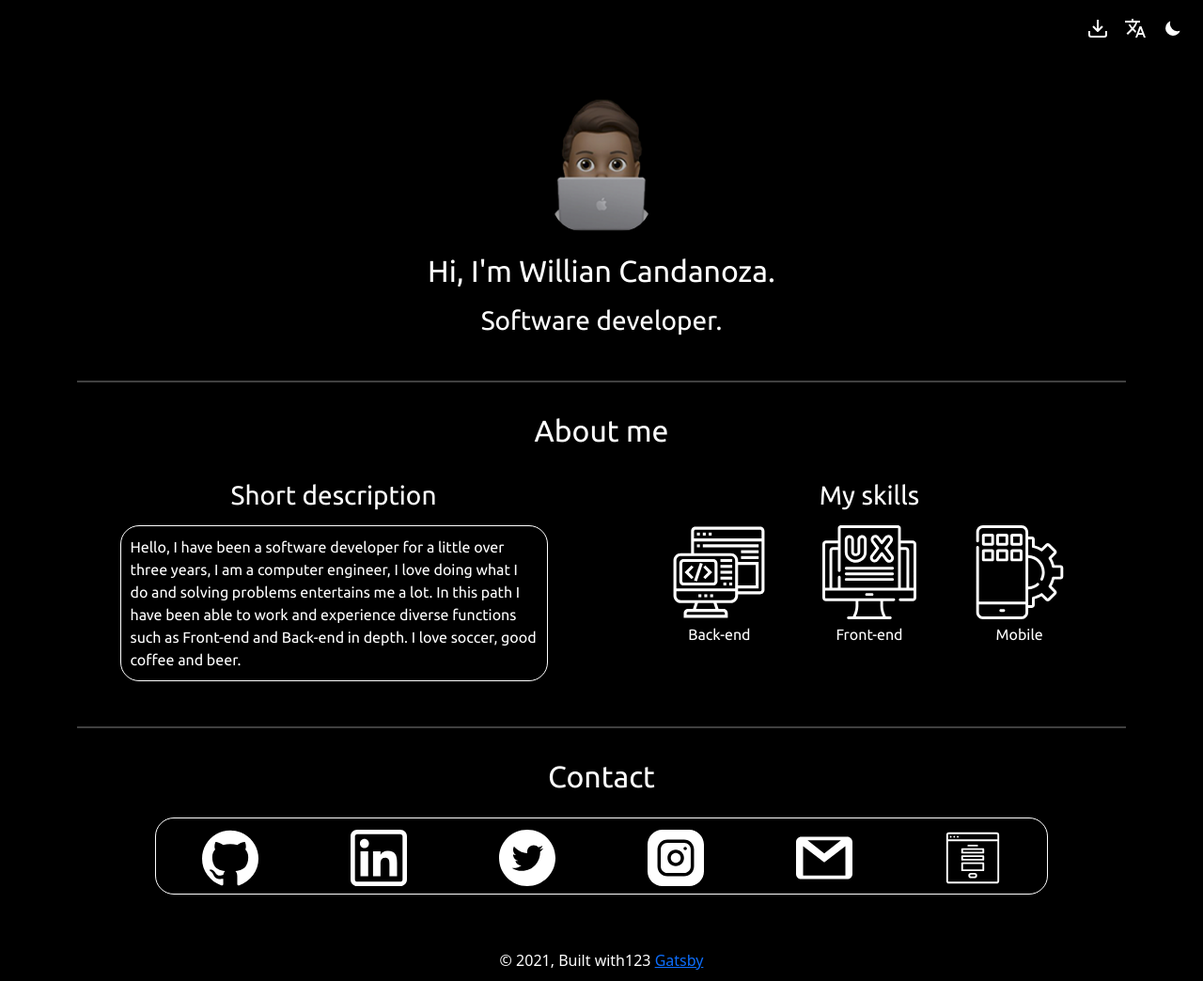
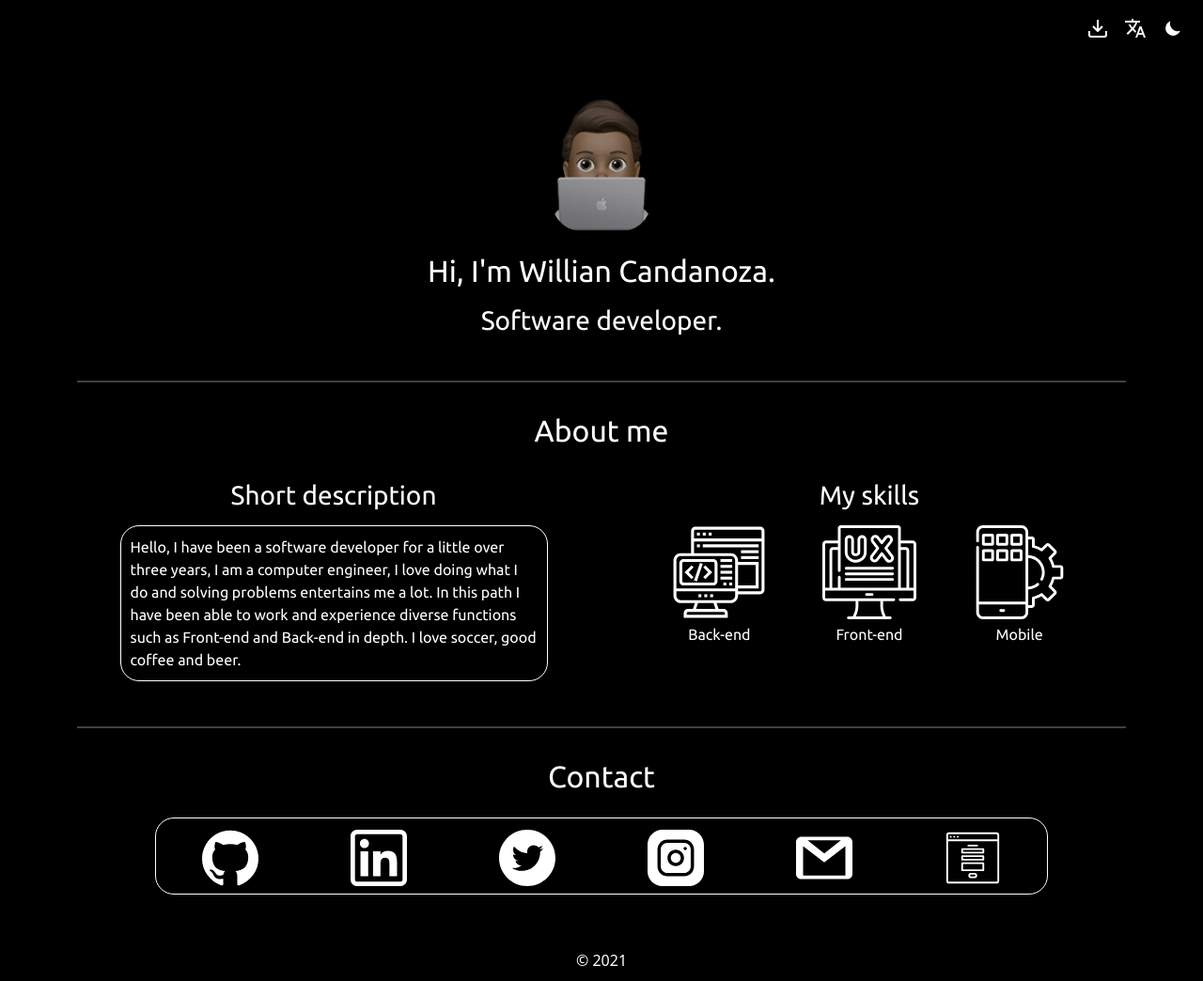
Before and after one commit to willianndres/portfolio-react, a Gatsby site: page / in a window 1280 px wide. Shown: the whole page at 94% size. Built offline with nearby package versions, Linux system fonts and the light colour scheme; Gatsby itself is replaced by a stand-in of ours.

Commit message:
change footer

```diff
--- a/src/components/footer.js
+++ b/src/components/footer.js
@@ -9,9 +9,7 @@ const Footer = () => {
                 color: 'white'
             }}
         >
-            © {new Date().getFullYear()}, Built with123
-            {` `}
-            <a href="https://www.gatsbyjs.com">Gatsby</a>
+            © {new Date().getFullYear()}
         </footer>
     )
 }
```
